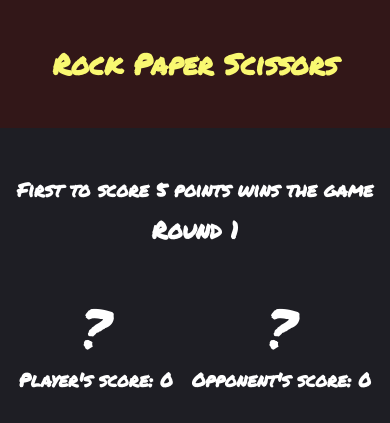
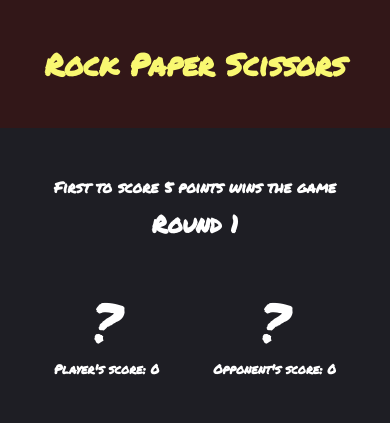
Before and after one commit to Ahmed-Mohadin/rock-paper-scissors, a plain HTML site: page index.html in a window 390 px wide. Shown: the top 423 px of the page. Drawn offline with Linux system fonts and the light colour scheme.

Commit message:
Changed fontsizes

```diff
--- a/styles/style.css
+++ b/styles/style.css
@@ -129,7 +129,7 @@ footer{
 @media (max-width: 550px) {
     /* header */
     header .title{
-        font-size: 1.8em;
+        font-size: 1.9em;
     }
     /* main */
     main span{
@@ -137,13 +137,17 @@ footer{
     }
     /* .game-board */
     .game-board #message{
-        font-size: 1.2em;
+        font-size: 0.95em;
     }
     .game-board img{
         height: 4.5rem;
     }
     .game-board .select-pick p{
         font-size: 1em;
+    }
+    /* .score-baoard */
+    .score-board h3{
+        font-size: 0.8em;
     }
     /* .overlay */
     .overlay{
```
